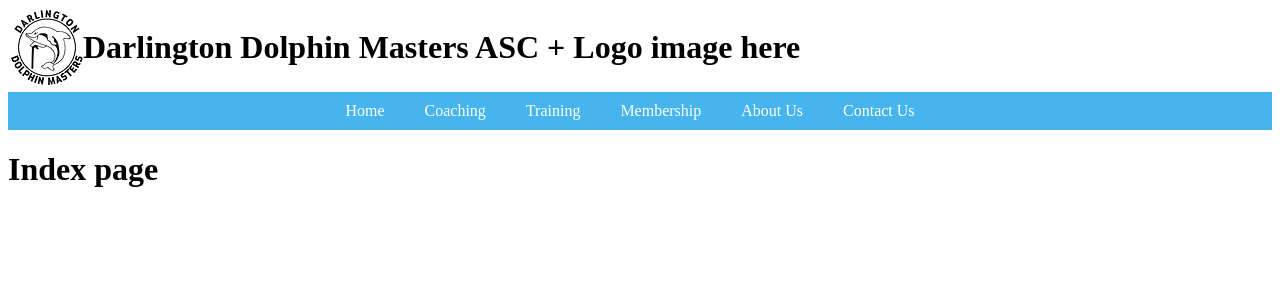
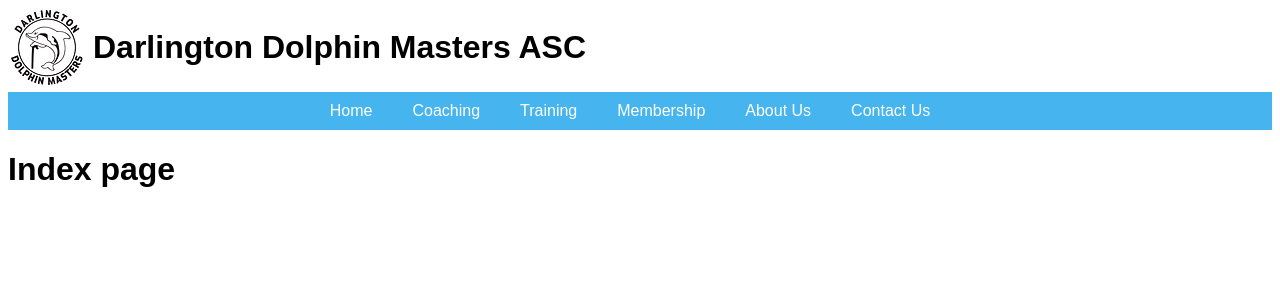
Before and after one commit to howellad/darlington-masters, a Nuxt app: page / in a window 1280 px wide. Shown: the top 300 px of the page. Built offline with nearby package versions, Linux system fonts and the light colour scheme.

Commit message:
styling things to make look not as bad

```diff
--- a/app.vue
+++ b/app.vue
@@ -1,10 +1,21 @@
 import NavBar from components
 
 <template>
-  <div>
+  <div class="app-container">
     <!-- Markup shared across all pages, ex: NavBar -->
     <AppHeader/>
     <NavBar/>
     <NuxtPage />
   </div>
 </template>
+
+<style>
+.body {
+  margin: 0 !important;
+}
+.app-container {
+  margin: 0px !important;
+  width: 100%;
+  font-family: Arial;
+}
+</style>
--- a/components/AppHeader.vue
+++ b/components/AppHeader.vue
@@ -1,18 +1,25 @@
 <template>
     <div class="container">
-        <div class="logo">
-            <img src='@/assets/badge2.png' />
-        </div>
-        <div class="title">
-            <h1>Darlington Dolphin Masters ASC + Logo image here</h1>
+        <div class="row">
+            <div class="logo">
+                <img src='@/assets/badge2.png' />
+            </div>
+            <div class="title">
+                <h1>Darlington Dolphin Masters ASC</h1>
+            </div>
         </div>
     </div>
 </template>
 
 <style scoped>
-
 .container {
+    margin: auto;
+}
+.row {
     display: inline-flex;
-    justify-content: space-between;
+    justify-content: flex-start;
+}
+.logo {
+    margin-right: 10px;
 }
 </style>
--- a/components/NavBar.vue
+++ b/components/NavBar.vue
@@ -15,7 +15,8 @@
 nav {
   background-color: #46B5EF;
   width: 100%;
-  padding: 10px 0;
+  padding-top: 10px;
+  padding-bottom: 10px;
 }
 
 ul {
@@ -39,11 +40,4 @@ li {
 .nav-links:hover {
   color: grey;
 }
-
-@media screen and (max-width: 600px) {
-  li {
-    display: block;
-    margin: 10px 0;
-  }
-}
 </style>
```
